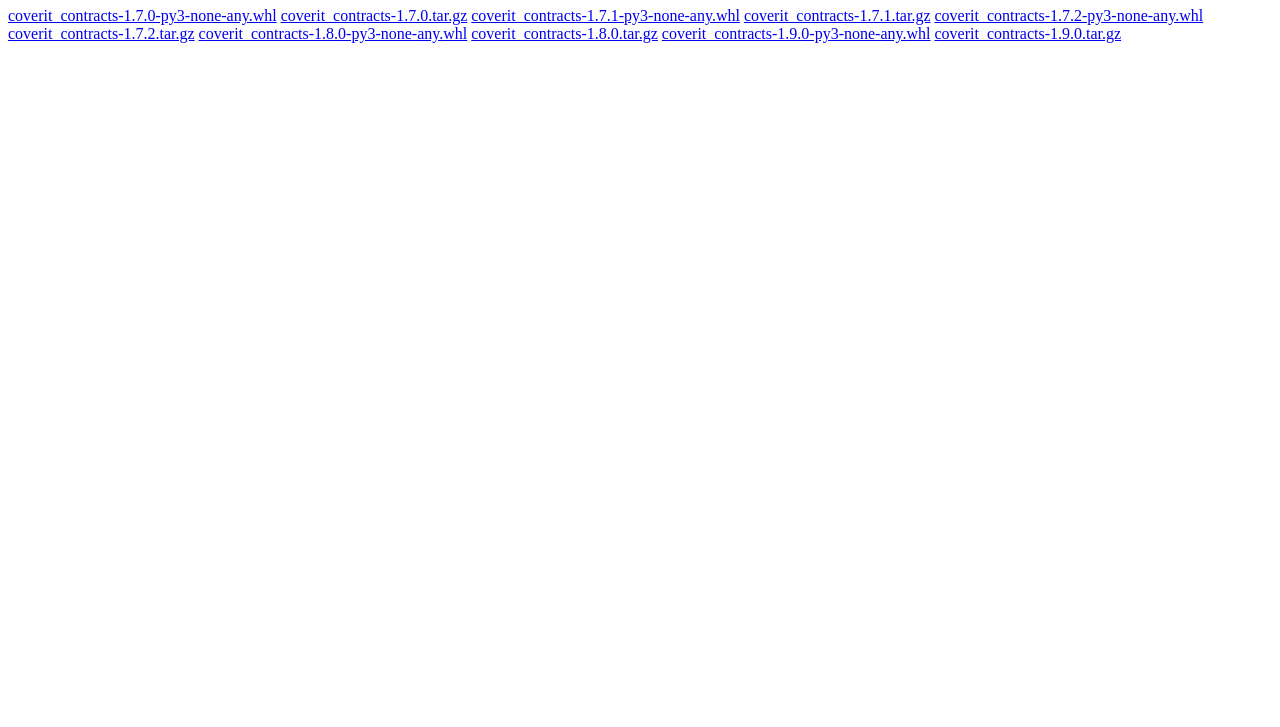
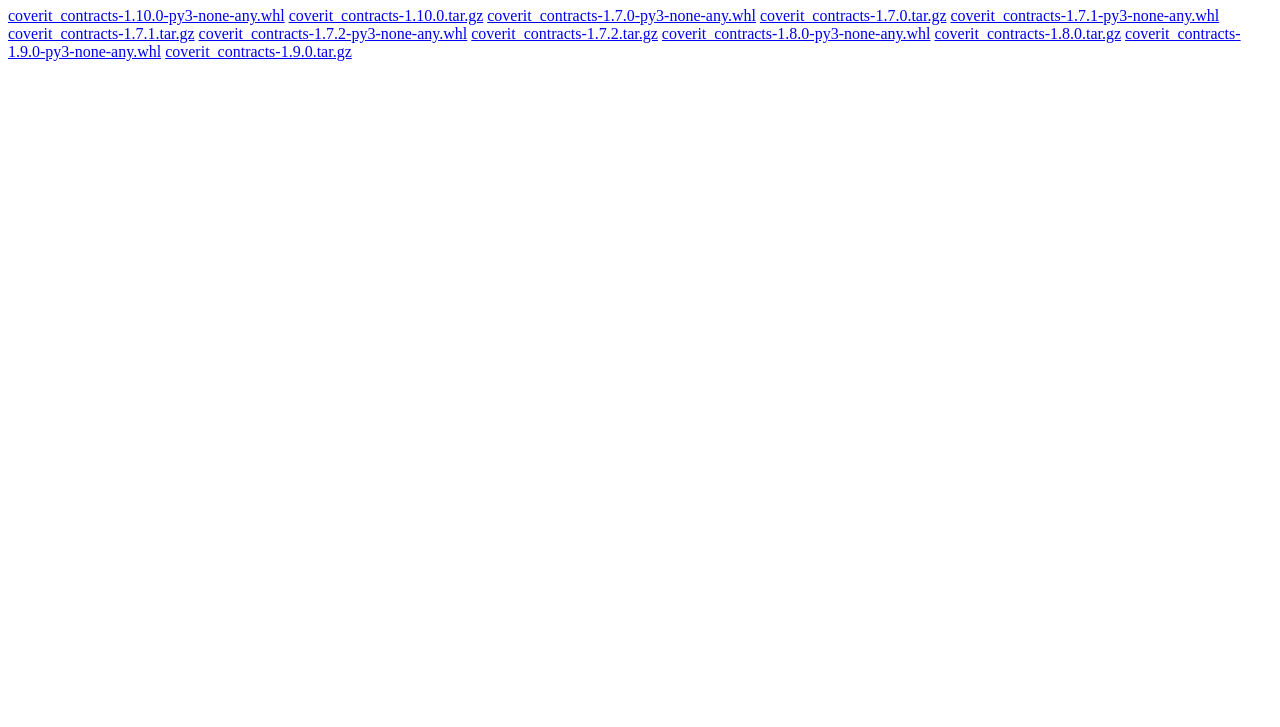
Before and after one commit to CoveritLabs/coverit-contracts, a plain HTML site: page simple/coverit-contracts/index.html in a window 1280 px wide. Shown: the part 73-800 px from the top of the page. Drawn offline with Linux system fonts and the light colour scheme.

Commit message:
chore: publish python v1.10.0

```diff
--- a/simple/coverit-contracts/index.html
+++ b/simple/coverit-contracts/index.html
@@ -2,6 +2,8 @@
 <html><head><title>Links for coverit-contracts</title></head>
 <body>
 <h1>Links for coverit-contracts</h1>
+    <a href="https://coveritlabs.github.io/coverit-contracts/packages/coverit_contracts-1.10.0-py3-none-any.whl">coverit_contracts-1.10.0-py3-none-any.whl</a>
+    <a href="https://coveritlabs.github.io/coverit-contracts/packages/coverit_contracts-1.10.0.tar.gz">coverit_contracts-1.10.0.tar.gz</a>
     <a href="https://coveritlabs.github.io/coverit-contracts/packages/coverit_contracts-1.7.0-py3-none-any.whl">coverit_contracts-1.7.0-py3-none-any.whl</a>
     <a href="https://coveritlabs.github.io/coverit-contracts/packages/coverit_contracts-1.7.0.tar.gz">coverit_contracts-1.7.0.tar.gz</a>
     <a href="https://coveritlabs.github.io/coverit-contracts/packages/coverit_contracts-1.7.1-py3-none-any.whl">coverit_contracts-1.7.1-py3-none-any.whl</a>
```
Also changed, not shown: 2 other files.
